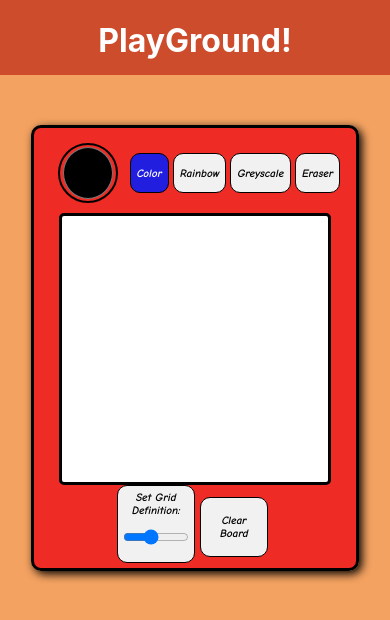
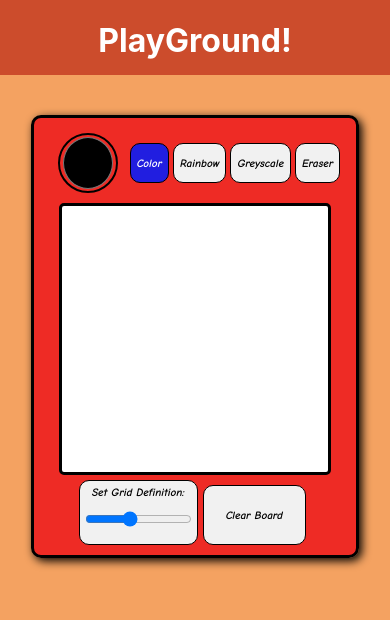
Before and after one commit to federico-palma/playground, a React (Create React App) app: page /Etch-a-Sketch in a window 390 px wide. Shown: the top 620 px of the page. Built offline with nearby package versions, Linux system fonts and the light colour scheme; the HTML template or start-up script is replaced by a standard one.

Commit message:
Fix responsivness issue

```diff
--- a/src/Pages/Etch-a-SketchPage/Etch-a-SketchPage.module.css
+++ b/src/Pages/Etch-a-SketchPage/Etch-a-SketchPage.module.css
@@ -2,7 +2,8 @@
   background-color: #f4a261;
   margin: 0px;
   margin-top: 75px;
-  height: calc(100vh - 75px);
+  min-height: calc(100vh - 75px);
+  height: 100%;
   width: 100vw;
   display: flex;
   justify-content: center;
@@ -234,6 +235,7 @@ input[type="color"]::-webkit-color-swatch {
 @media screen and (max-width: 650px) {
   .main {
     flex-direction: column;
+    margin-top: 40px;
   }
 
   .color-settings {
@@ -261,7 +263,7 @@ input[type="color"]::-webkit-color-swatch {
 
   .grid-settings {
     flex-direction: row;
-    width: 50%;
+    width: fit-content;
   }
   .btn-mode {
     font-size: 0.8rem;
```
